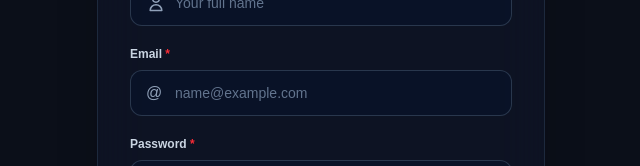
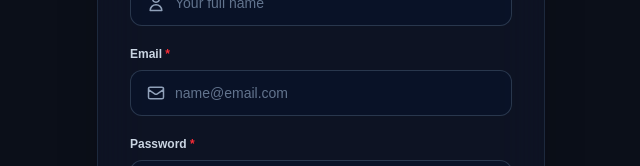
Before and after one commit to mirsalkilu-hub/my-linktree, a Next.js app: page /register in a window 1280 px wide. Shown: the part 205-371 px from the top of the page, without its empty margins (319-959 px from the left). Built offline with nearby package versions, Linux system fonts and the light colour scheme; no server answers.

Commit message:
feat: replace email icon on register page

```diff
--- a/app/login/page.tsx
+++ b/app/login/page.tsx
@@ -35,7 +35,12 @@ export default function LoginPage() {
     });
 
     if (error) {
-      setErrorMsg(error.message);
+      // Mengubah pesan bawaan Supabase jika terjadi kesalahan login
+      if (error.message.includes("Invalid login credentials")) {
+        setErrorMsg("email atau password salah");
+      } else {
+        setErrorMsg(error.message);
+      }
     } else {
       router.push("/dashboard");
     }
@@ -70,13 +75,27 @@ export default function LoginPage() {
               Email <span className="text-red-500">*</span>
             </label>
             <div className="relative flex items-center">
-              <span className="absolute left-4 text-slate-400 pointer-events-none text-base font-medium">
-                @
+              {/* Replacement: Ikon Email (Amplop) */}
+              <span className="absolute left-4 text-slate-400 pointer-events-none flex items-center justify-center">
+                <svg
+                  className="w-5 h-5"
+                  fill="none"
+                  stroke="currentColor"
+                  viewBox="0 0 24 24"
+                  xmlns="http://www.w3.org/2000/svg"
+                >
+                  <path
+                    strokeLinecap="round"
+                    strokeLinejoin="round"
+                    strokeWidth="1.8"
+                    d="M3 8l7.89 5.26a2 2 0 002.22 0L21 8M5 19h14a2 2 0 002-2V7a2 2 0 00-2-2H5a2 2 0 00-2 2v10a2 2 0 002 2z"
+                  />
+                </svg>
               </span>
               <input
                 type="email"
                 required
-                placeholder="name@example.com"
+                placeholder="name@email.com"
                 value={email}
                 onChange={(e) => setEmail(e.target.value)}
                 className="w-full bg-[#0b1329]/80 border border-slate-700/80 rounded-xl pl-11 pr-4 py-3 text-sm text-white placeholder-slate-500 focus:outline-none focus:border-indigo-500 transition-all"
--- a/app/register/page.tsx
+++ b/app/register/page.tsx
@@ -116,13 +116,27 @@ export default function RegisterPage() {
               Email <span className="text-red-500">*</span>
             </label>
             <div className="relative flex items-center">
-              <span className="absolute left-4 text-slate-400 pointer-events-none text-base font-medium">
-                @
+              {/* Ikon Amplop Email */}
+              <span className="absolute left-4 text-slate-400 pointer-events-none flex items-center justify-center">
+                <svg
+                  className="w-5 h-5"
+                  fill="none"
+                  stroke="currentColor"
+                  viewBox="0 0 24 24"
+                  xmlns="http://www.w3.org/2000/svg"
+                >
+                  <path
+                    strokeLinecap="round"
+                    strokeLinejoin="round"
+                    strokeWidth="1.8"
+                    d="M3 8l7.89 5.26a2 2 0 002.22 0L21 8M5 19h14a2 2 0 002-2V7a2 2 0 00-2-2H5a2 2 0 00-2 2v10a2 2 0 002 2z"
+                  />
+                </svg>
               </span>
               <input
                 type="email"
                 required
-                placeholder="name@example.com"
+                placeholder="name@email.com"
                 value={email}
                 onChange={(e) => setEmail(e.target.value)}
                 className="w-full bg-[#0b1329]/80 border border-slate-700/80 rounded-xl pl-11 pr-4 py-3 text-sm text-white placeholder-slate-500 focus:outline-none focus:border-indigo-500 transition-all"
```
